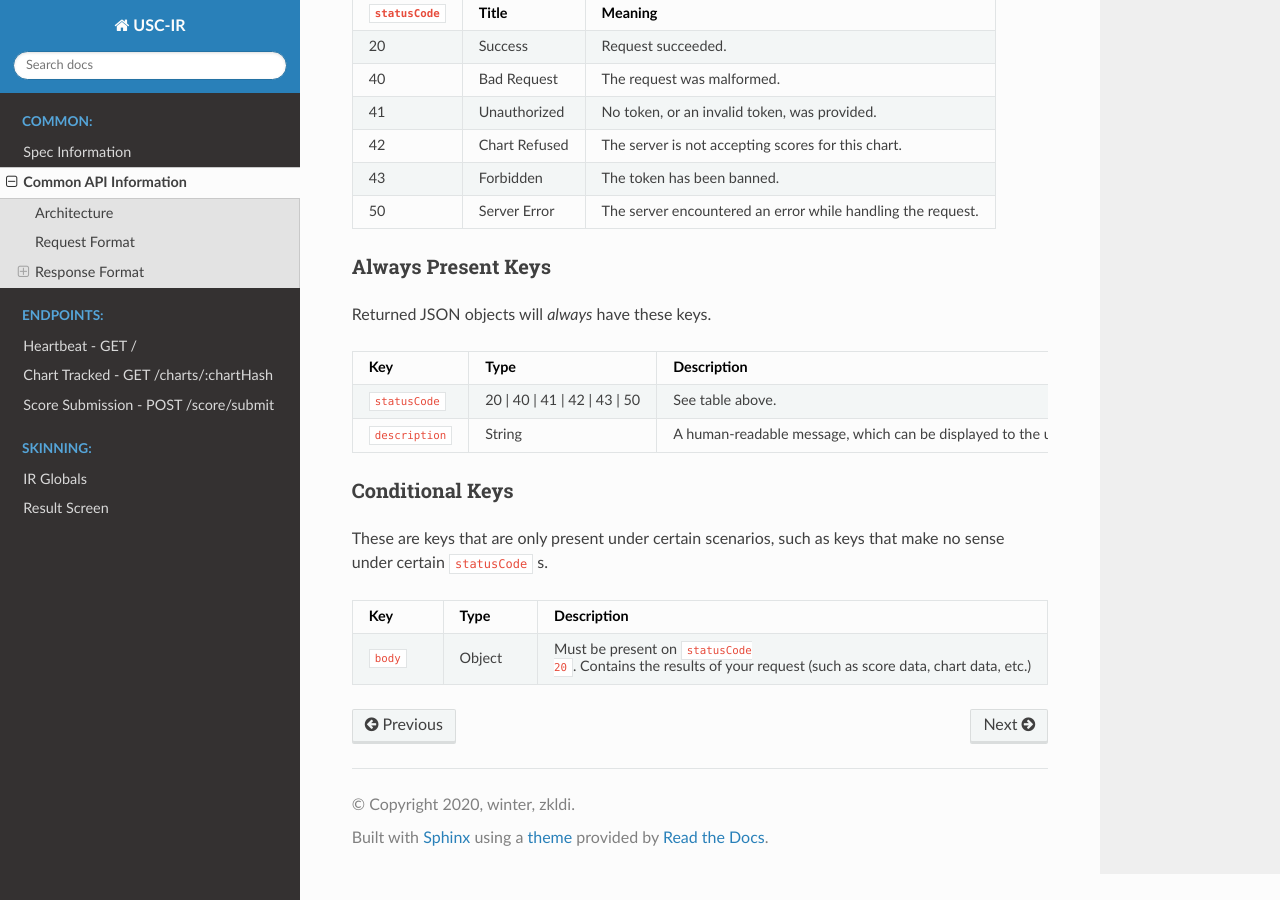
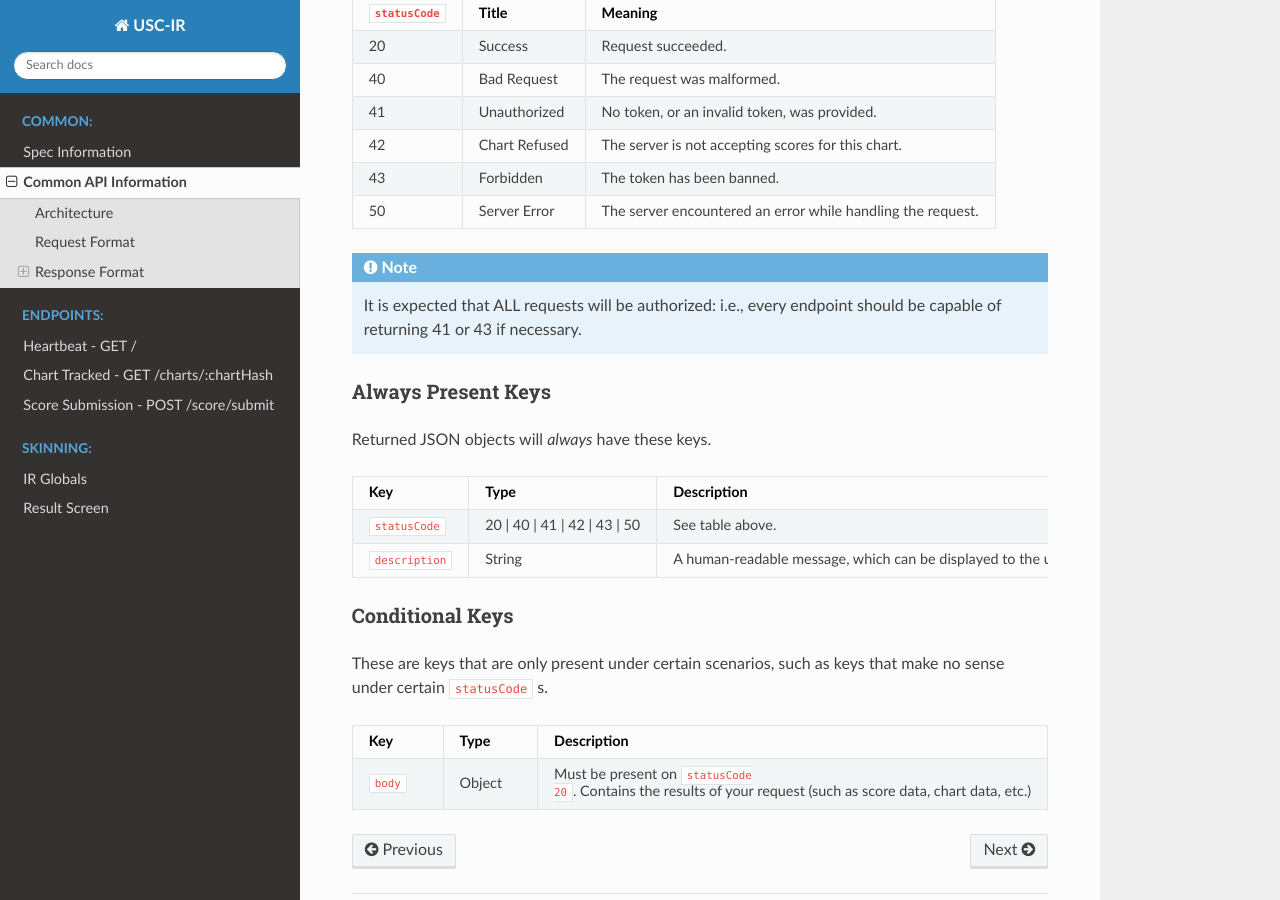
Before and after one commit to zkldi/uscir-spec, a Sphinx documentation site: the page built from source/common/api.rst, in a window 1280 px wide and 900 px high, scrolled down 1210 px. Built offline with Sphinx 7.4.7 and the Read the Docs theme 2.0.0, drawn with Linux system fonts in a browser that asks for light colours.

Commit message:
Add generic authorization note to api page

```diff
--- a/source/common/api.rst
+++ b/source/common/api.rst
@@ -51,6 +51,9 @@ The below table indicates the two-digit USC-IR status codes to be used by the se
 50             Server Error  The server encountered an error while handling the request.
 ============== ============= =======
 
+.. note::
+    It is expected that ALL requests will be authorized: i.e., every endpoint should be capable of returning 41 or 43 if necessary.
+
 ###################
 Always Present Keys
 ###################
```
